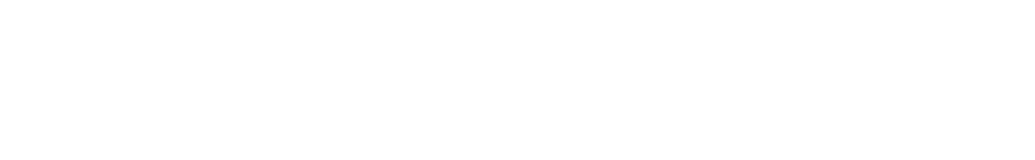
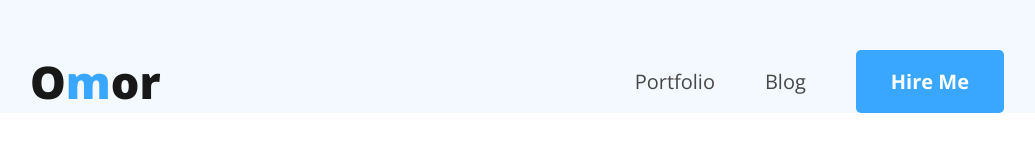
Before and after one commit to omorfarukmahfuj/developer-portfolio-new, a plain HTML site: page index.html in a window 1280 px wide. Shown: the whole page, without its empty margins (98-1133 px from the left). Drawn offline with nearby package versions, Linux system fonts and the light colour scheme.

Commit message:
navbar added

```diff
--- a/index.html
+++ b/index.html
@@ -5,13 +5,20 @@
   <meta charset="UTF-8">
   <meta name="viewport" content="width=device-width, initial-scale=1.0">
   <title>Portfolio Website</title>
+  <!-- Stylesheet Start -->
+  <link rel="stylesheet" href="style.css">
 </head>
 
 <body>
   <!-- Header Start -->
   <header>
     <nav>
-
+      <h1 id="logo">O<span>m</span>or</h1>
+      <ul>
+        <li>Portfolio</li>
+        <li>Blog</li>
+        <li><Button class="btn-primary">Hire Me</Button></li>
+      </ul>
     </nav>
   </header>
 
--- a/style.css
+++ b/style.css
@@ -0,0 +1,51 @@
+@import url('https://fonts.googleapis.com/css2?family=Open+Sans:wght@400;600;700;800&display=swap');
+
+* {
+  font-family: 'Open Sans', sans-serif;
+  margin: 0;
+  padding: 0;
+}
+
+header {
+  padding-top: 50px;
+  background-color: #F3F9FF;
+}
+
+nav {
+  width: 80%;
+  margin: auto;
+}
+
+nav,
+ul {
+  display: flex;
+  justify-content: space-between;
+  align-items: center;
+}
+
+#logo {
+  font-size: 45px;
+  font-weight: 800;
+  color: #181818;
+}
+
+#logo span {
+  color: #39A7FF;
+}
+
+ul li {
+  list-style: none;
+  margin-right: 50px;
+  font-size: 20px;
+  color: #474747;
+}
+
+.btn-primary {
+  font-size: 20px;
+  font-weight: bold;
+  padding: 18px 35px;
+  background-color: #39A7FF;
+  border: none;
+  color: white;
+  border-radius: 5px;
+}
```
